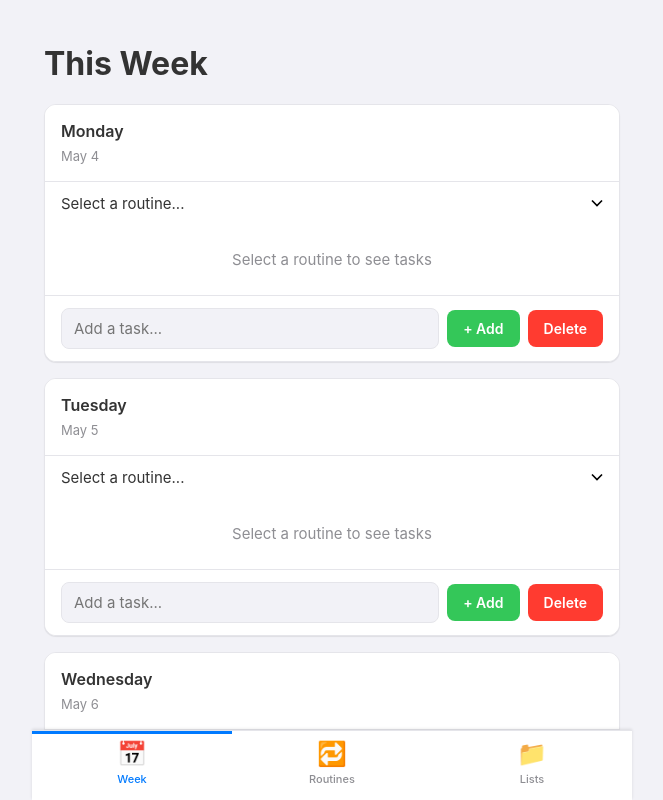
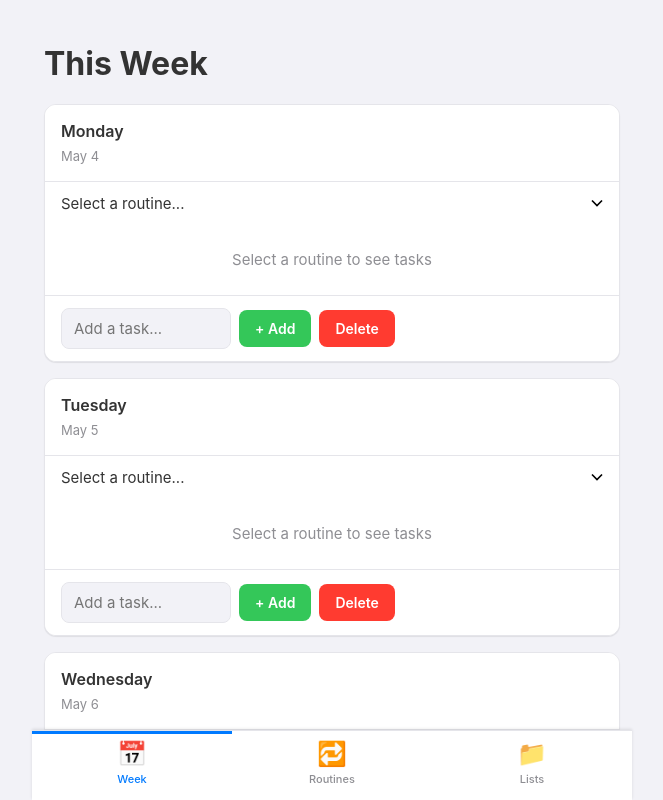
Before and after one commit to michaelsb2002-stack/Weekly-Planner, a React (Vite) app: page / in a window 1280 px wide. Shown: the whole page, without its empty margins (308-971 px from the left). Built offline with nearby package versions, Linux system fonts and the light colour scheme.

Commit message:
fix max width add task text box

```diff
--- a/src/screens/WeekScreen.jsx
+++ b/src/screens/WeekScreen.jsx
@@ -333,6 +333,7 @@ export default function WeekScreen({
                     }}
                     style={{
                       flex: 1,
+                      maxWidth: "170px",
                       padding: "10px 12px",
                       border: "1px solid var(--border)",
                       borderRadius: 8,
```
